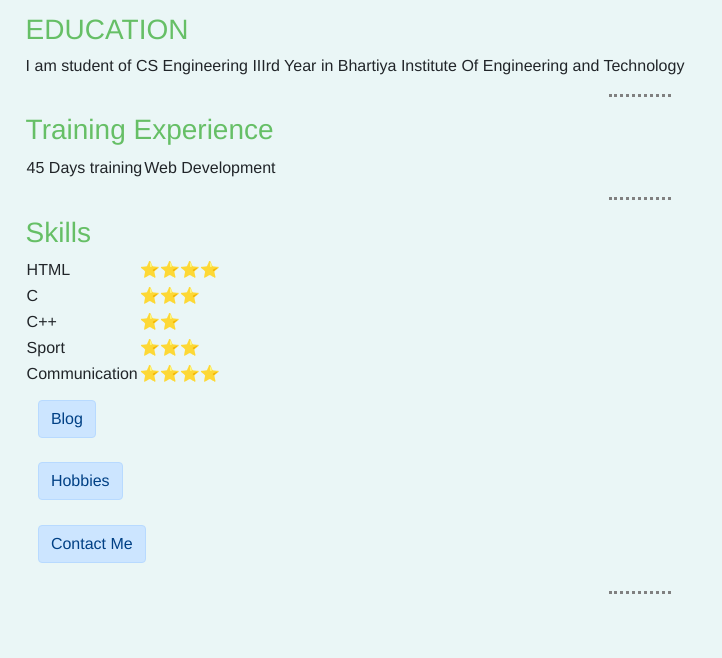
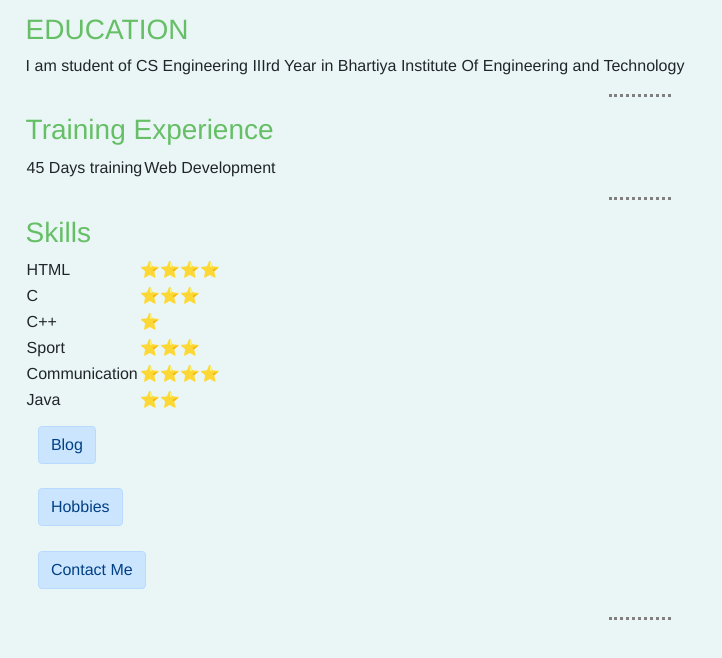
Before and after one commit to Shahadtuglak/profile, a plain HTML site: page index.html in a window 1280 px wide. Shown: the part 250-908 px from the top of the page, without its empty margins (0-722 px from the left). Before the commit the page ends 886 px from the top, so only its background shows below. Drawn offline with Linux system fonts and the light colour scheme.

Commit message:
Java String Added

```diff
--- a/index.html
+++ b/index.html
@@ -49,16 +49,21 @@
         </tr>
         <tr>
             <td>C++</td>
-            <td>⭐⭐</td>
+            <td>⭐</td>
         </tr>
         <tr>
             <td>Sport</td>
             <td>⭐⭐⭐</td>
         </tr>
-        </tr>
+
         <tr>
             <td>Communication</td>
             <td>⭐⭐⭐⭐</td>
+        </tr>
+
+        <tr>
+            <td>Java</td>
+            <td>⭐⭐</td>
         </tr>
     </table>
     <a class="btn alert-primary" href="blog.html">Blog</a>
```
